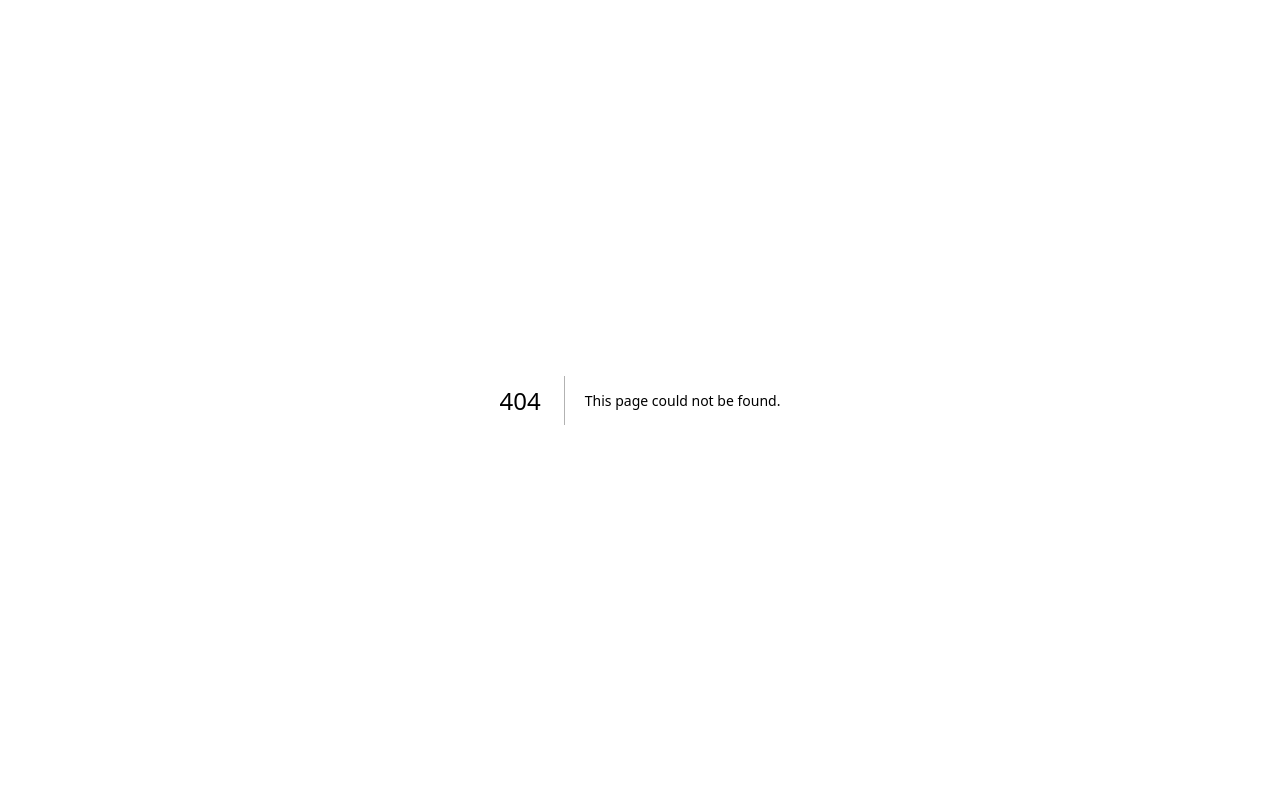
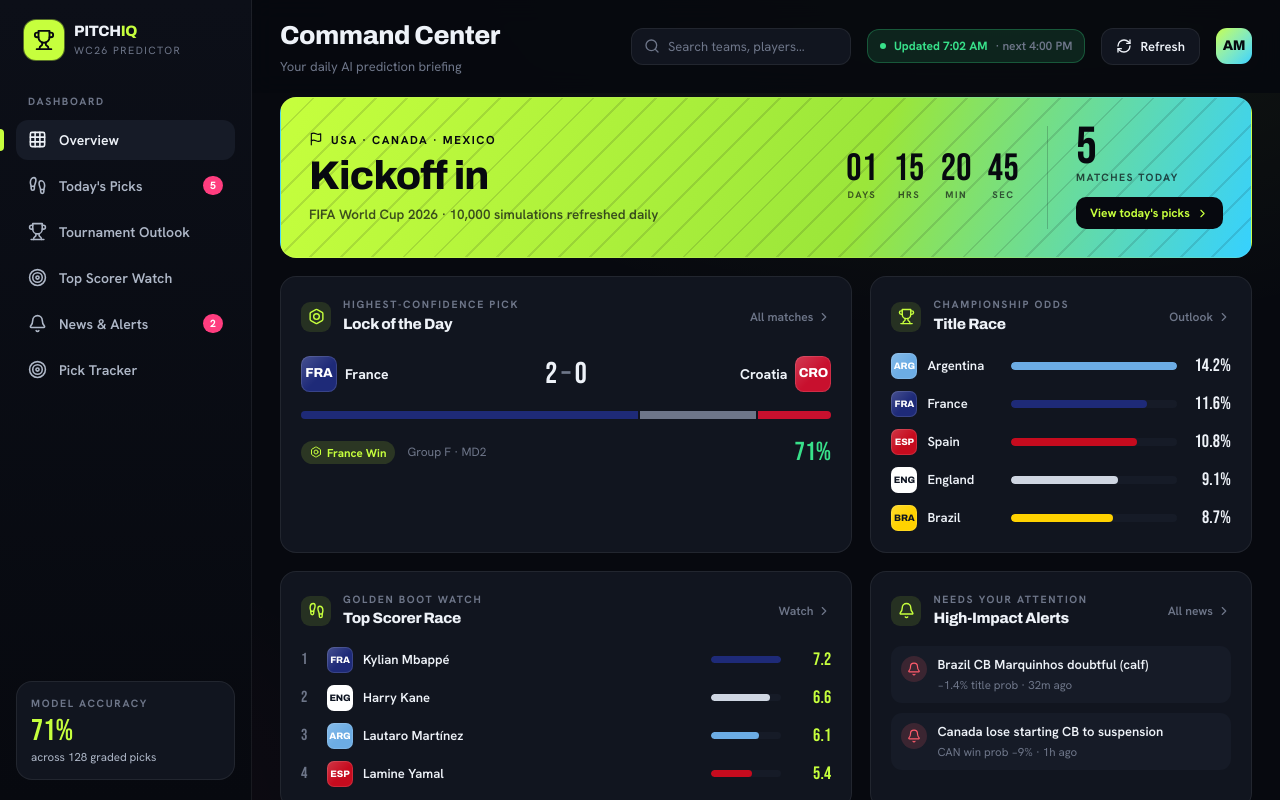
Before and after one commit to JackB2003/World_Cup_Predictor, a Next.js app: page /world-cup/overview in a window 1280 px wide. Before the commit this address had no page. Built offline with nearby package versions, Linux system fonts and the light colour scheme.

Commit message:
Serve the app under /world-cup via Next.js basePath.
Fixes Nginx subpath routing so page links and static assets resolve correctly at jackhost.shop/world-cup.

Co-authored-by: Cursor <cursoragent@cursor.com>

```diff
--- a/components/layout/app-shell.tsx
+++ b/components/layout/app-shell.tsx
@@ -6,6 +6,7 @@ import {
   Bell, Footprints, Grid3X3, RefreshCw, Search, Target, Trophy,
 } from "lucide-react";
 import type { WorldCupData } from "@/types/world-cup";
+import { basePath } from "@/lib/base-path";
 
 const NAV = [
   { id: "/overview", label: "Overview", icon: Grid3X3 },
@@ -32,7 +33,7 @@ export function AppShell({ data, children }: { data: WorldCupData; children: Rea
 
   async function handleRefresh() {
     try {
-      await fetch("/api/refresh", { method: "POST", headers: { "Content-Type": "application/json" }, body: JSON.stringify({ confirm: true }) });
+      await fetch(`${basePath}/api/refresh`, { method: "POST", headers: { "Content-Type": "application/json" }, body: JSON.stringify({ confirm: true }) });
       window.location.reload();
     } catch {
       window.location.reload();
--- a/components/views/overview.tsx
+++ b/components/views/overview.tsx
@@ -5,6 +5,7 @@ import { Bolt, ChevronRight, Flag, Trophy, Bell, Footprints } from "lucide-react
 import type { WorldCupData } from "@/types/world-cup";
 import { CardHead, Crest, ProbBar, TriBar, teamColor } from "@/components/ui/primitives";
 import { useEffect, useState } from "react";
+import { useRouter } from "next/navigation";
 
 function Countdown({ to }: { to: string }) {
   const calc = () => {
@@ -37,6 +38,7 @@ function Countdown({ to }: { to: string }) {
 }
 
 export function OverviewView({ data }: { data: WorldCupData }) {
+  const router = useRouter();
   const teams = [...data.teams].sort((a, b) => b.titleProb - a.titleProb).slice(0, 5);
   const maxT = teams[0]?.titleProb ?? 1;
   const topMatch = data.matches.find((m) => m.tag === "High confidence") ?? data.matches[1] ?? data.matches[0];
@@ -75,7 +77,7 @@ export function OverviewView({ data }: { data: WorldCupData }) {
       </div>
 
       <div className="card p-5">
-        <CardHead icon={<Bolt size={17} />} tag="Highest-confidence pick" title="Lock of the Day" more="All matches" onMore={() => { window.location.href = "/picks"; }} />
+        <CardHead icon={<Bolt size={17} />} tag="Highest-confidence pick" title="Lock of the Day" more="All matches" onMore={() => router.push("/picks")} />
         <Link href="/picks">
           <div className="grid grid-cols-[1fr_auto_1fr] items-center gap-2.5 mb-3.5">
             <div className="flex items-center gap-2"><Crest team={home} size={36} /><b className="text-sm">{home.name}</b></div>
@@ -92,7 +94,7 @@ export function OverviewView({ data }: { data: WorldCupData }) {
       </div>
 
       <div className="card p-5">
-        <CardHead icon={<Trophy size={17} />} tag="Championship odds" title="Title Race" more="Outlook" onMore={() => { window.location.href = "/outlook"; }} />
+        <CardHead icon={<Trophy size={17} />} tag="Championship odds" title="Title Race" more="Outlook" onMore={() => router.push("/outlook")} />
         <div className="flex flex-col gap-2.5">
           {teams.map((t, i) => (
             <div key={t.code} className="flex items-center gap-2.5">
@@ -106,7 +108,7 @@ export function OverviewView({ data }: { data: WorldCupData }) {
       </div>
 
       <div className="card p-5">
-        <CardHead icon={<Footprints size={17} />} tag="Golden Boot watch" title="Top Scorer Race" more="Watch" onMore={() => { window.location.href = "/scorer"; }} />
+        <CardHead icon={<Footprints size={17} />} tag="Golden Boot watch" title="Top Scorer Race" more="Watch" onMore={() => router.push("/scorer")} />
         <div className="flex flex-col gap-2.5">
           {sc.map((s, i) => {
             const t = data.teamMap[s.team];
@@ -124,7 +126,7 @@ export function OverviewView({ data }: { data: WorldCupData }) {
       </div>
 
       <div className="card p-5">
-        <CardHead icon={<Bell size={17} />} tag="Needs your attention" title="High-Impact Alerts" more="All news" onMore={() => { window.location.href = "/news"; }} />
+        <CardHead icon={<Bell size={17} />} tag="Needs your attention" title="High-Impact Alerts" more="All news" onMore={() => router.push("/news")} />
         <div className="flex flex-col gap-2.5">
           {alerts.map((n, i) => (
             <div key={i} className="flex gap-2.5 items-start p-2.5 rounded-[11px] bg-[var(--surface-2)]">
--- /dev/null
+++ b/lib/base-path.ts
@@ -0,0 +1,2 @@
+/** Must match `basePath` in next.config.ts */
+export const basePath = "/world-cup";
--- a/next.config.ts
+++ b/next.config.ts
@@ -2,6 +2,7 @@ import type { NextConfig } from "next";
 
 const nextConfig: NextConfig = {
   output: "standalone",
+  basePath: "/world-cup",
 };
 
 export default nextConfig;
```
